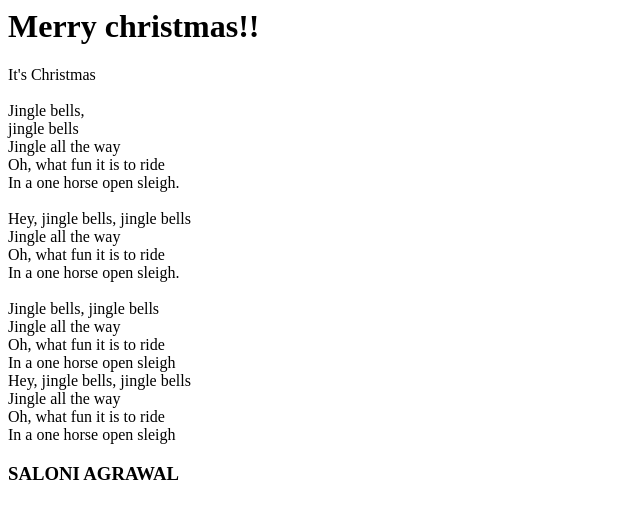
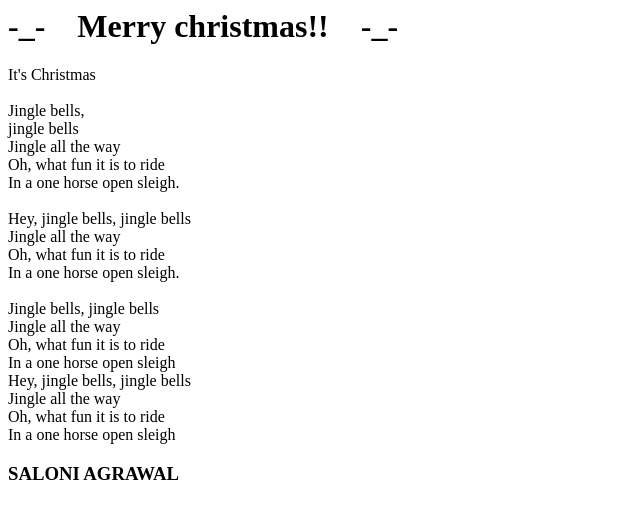
Before and after one commit to Agrshalu/agrshalu.github.io, a plain HTML site: page index.html in a window 1280 px wide. Shown: the whole page, without its empty margins (0-640 px from the left). Drawn offline with Linux system fonts and the light colour scheme.

Commit message:
Update index.html

```diff
--- a/index.html
+++ b/index.html
@@ -5,7 +5,9 @@
         </title>
     </head>
     <body>
-<h1>Merry christmas!!</h1>
+<h1>
+           -_-&nbsp &nbsp Merry christmas!!&nbsp &nbsp -_-
+ </h1>
 
 <p>It's Christmas<br><br>
 Jingle bells,<br> jingle bells<br>
```
